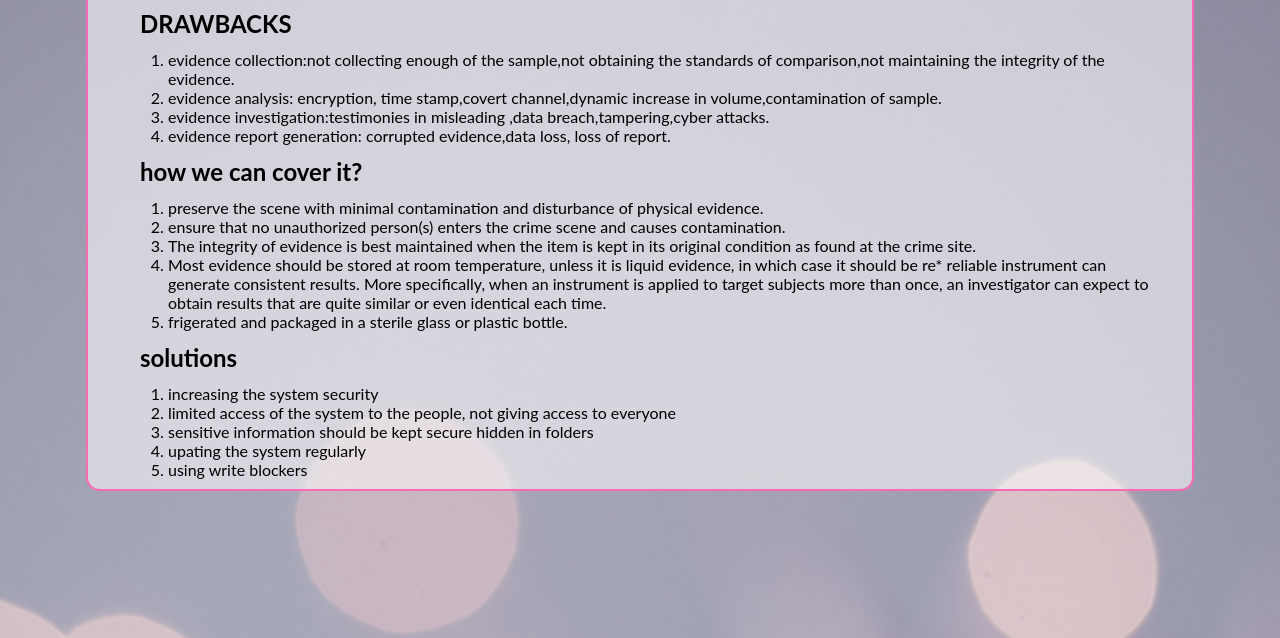
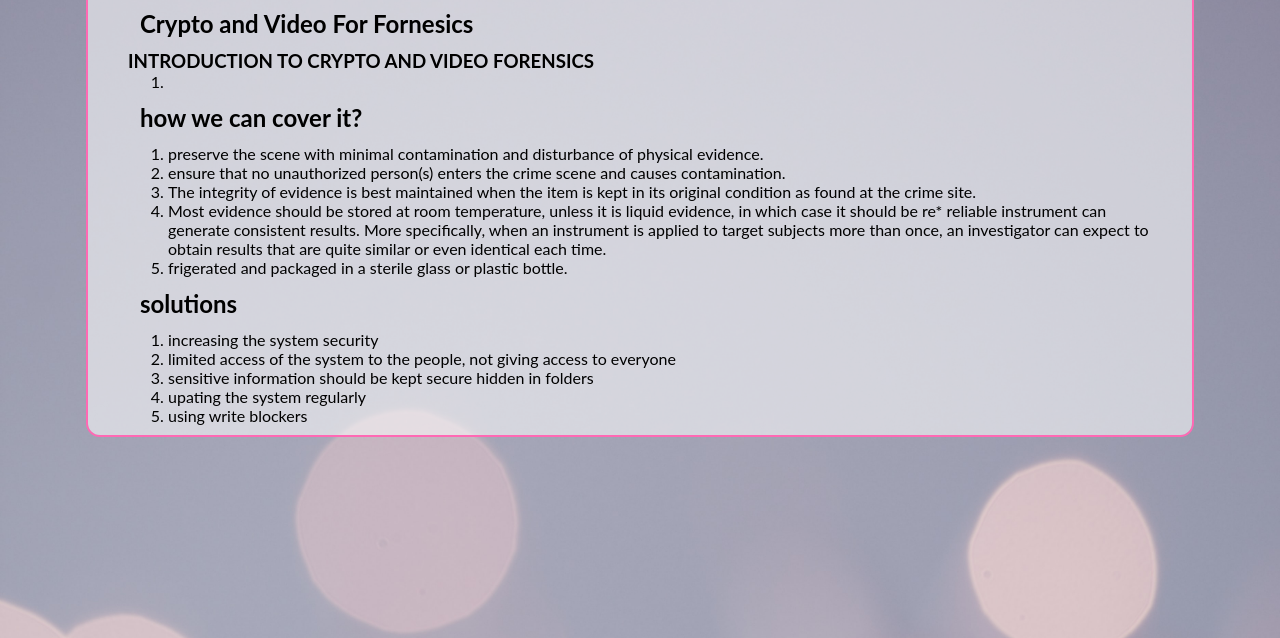
Before and after one commit to paridhipahuja/paridhipahuja.github.io, a plain HTML site: page WhatAreTheMostCriticalAreasInForensics.html in a window 1280 px wide. Shown: the part 162-800 px from the top of the page. Drawn offline with Linux system fonts and the light colour scheme.

Commit message:
Update WhatAreTheMostCriticalAreasInForensics.html

```diff
--- a/WhatAreTheMostCriticalAreasInForensics.html
+++ b/WhatAreTheMostCriticalAreasInForensics.html
@@ -25,15 +25,14 @@
         </h1>
         <h2>
 
-            DRAWBACKS
+            Crypto and Video For Fornesics
         </h2>
+        <h3>
+            INTRODUCTION TO CRYPTO AND VIDEO FORENSICS
+        </h3>
 
         <ol>
-
-           <li> evidence collection:not collecting  enough of the sample,not obtaining the standards of comparison,not maintaining the integrity of the evidence.</li>
-           <li> evidence analysis: encryption, time stamp,covert channel,dynamic increase in volume,contamination of sample.</li>
-           <li> evidence investigation:testimonies in misleading ,data breach,tampering,cyber attacks.</li>
-           <li>  evidence report generation: corrupted evidence,data loss, loss of report.</li>
+         <li>
         </ol>
 
 
```
